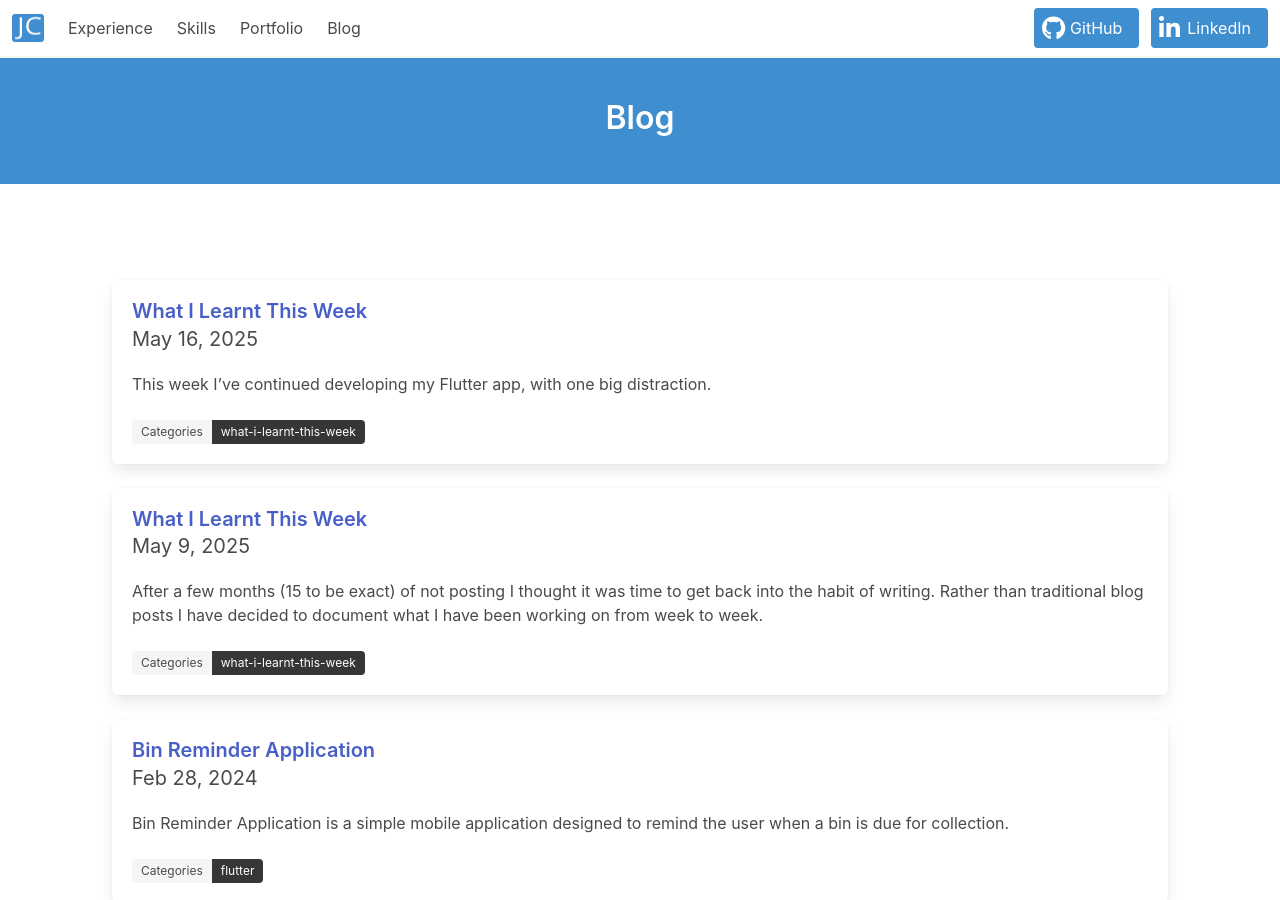
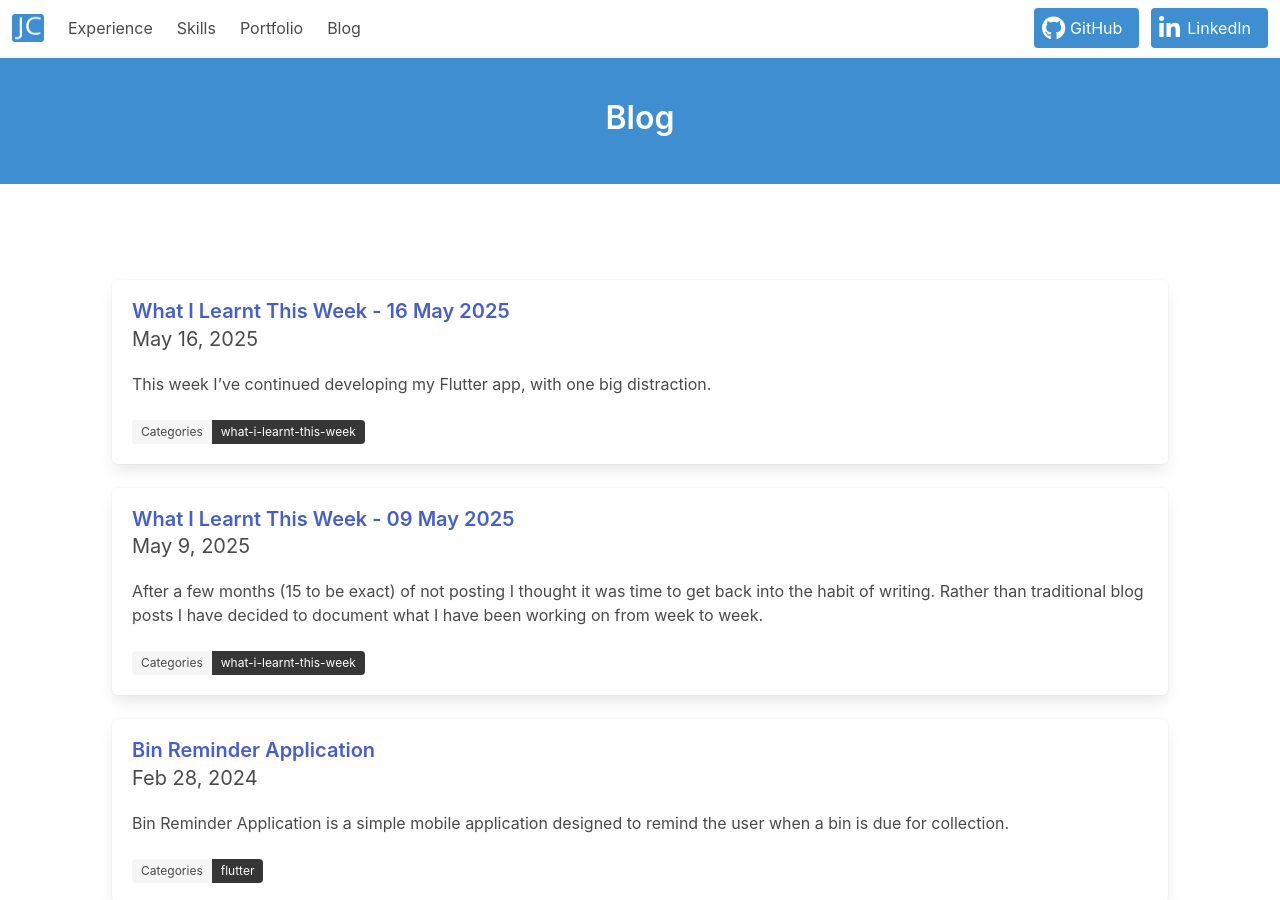
Before and after one commit to zjcz/zjcz.github.io, a Jekyll site: the page built from blog/index.html, in a window 1280 px wide and 900 px high. Built offline with Jekyll 4.4.1, drawn with Linux system fonts in a browser that asks for light colours; the list of posts is cut into pages by our own code.

```diff
--- a/_posts/2025-05-09-what-i-learnt-this-week.md
+++ b/_posts/2025-05-09-what-i-learnt-this-week-2025-05-09.md
@@ -1,6 +1,6 @@
 ---
 layout: post
-title: "What I Learnt This Week"
+title: "What I Learnt This Week - 09 May 2025"
 date: 2025-05-09 17:00:00
 categories: what-i-learnt-this-week
 tags: [flutter, github copilot, ai]
--- a/_posts/2025-05-16-what-i-learnt-this-week.md
+++ b/_posts/2025-05-16-what-i-learnt-this-week-2025-05-16.md
@@ -1,6 +1,6 @@
 ---
 layout: post
-title: "What I Learnt This Week"
+title: "What I Learnt This Week - 16 May 2025"
 date: 2025-05-16 17:21:00
 categories: what-i-learnt-this-week
 tags: [wordpress, hosting, flutter]
```
